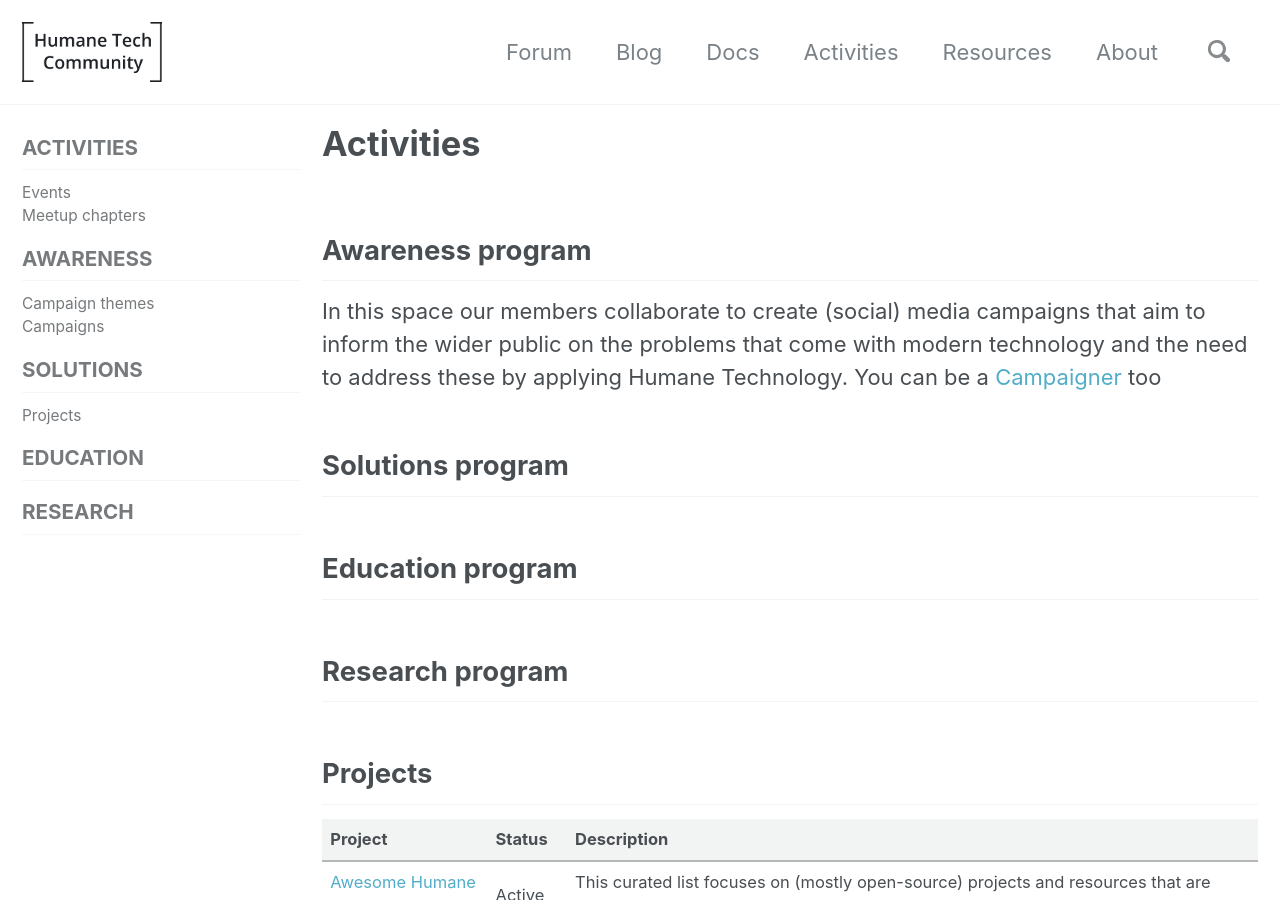
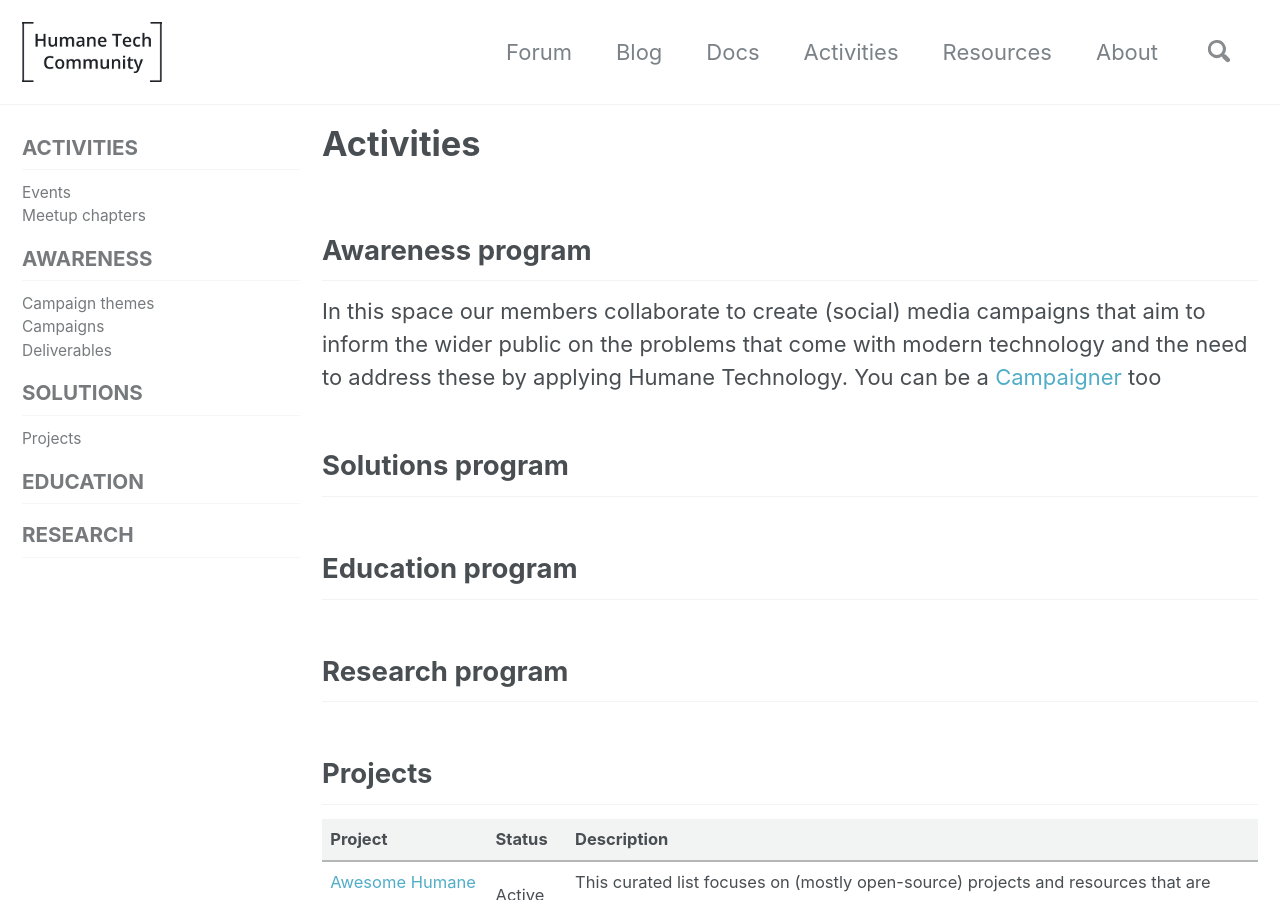
Before and after one commit to humanetech-community/community-hub, a Jekyll site: the page built from _activities/00-activities-root/00-activities-root.md, in a window 1280 px wide and 900 px high. Built offline with Jekyll 4.4.1, drawn with Linux system fonts in a browser that asks for light colours; cached includes are drawn as plain includes; nearby versions of some CDN libraries.

Commit message:
Add navigation for Campaign deliverables (#65)

```diff
--- a/_data/navigation.yml
+++ b/_data/navigation.yml
@@ -111,6 +111,8 @@
         url: /awareness-program/campaign-themes/
       - title: "Campaigns"
         url: /awareness-program/campaigns/
+      - title: "Deliverables"
+        url: /awareness-program/deliverables/
   - title: "Solutions"
     url: /activities/solutions-program/
     children:
```
